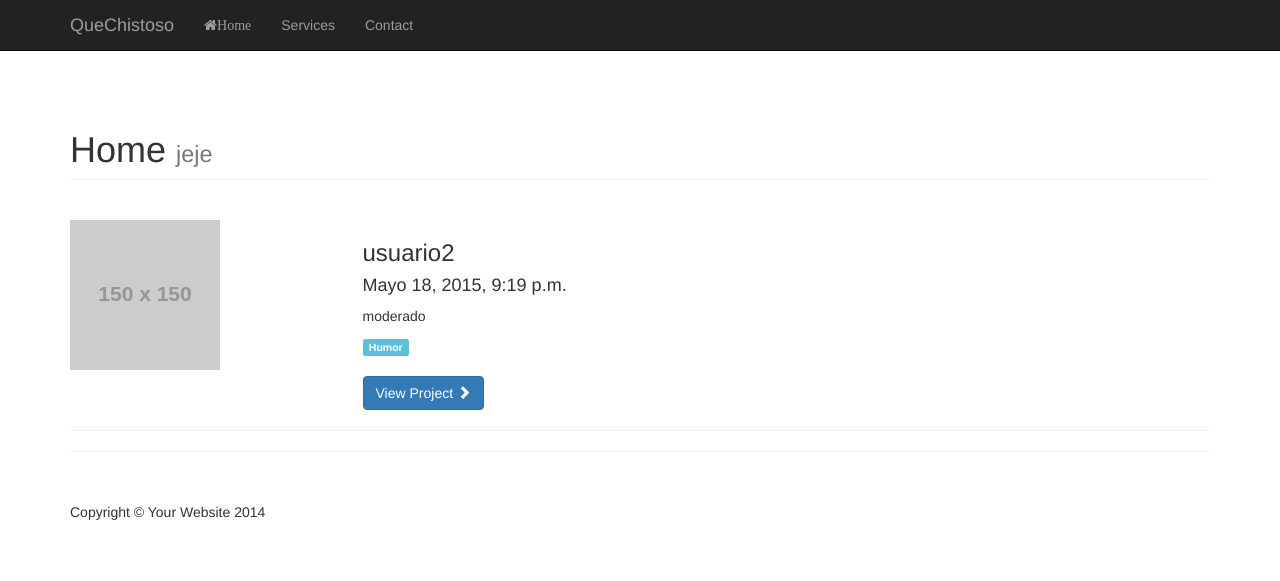
After one commit to mallorkers/quechistosodjango, a Django app: page /2/ in a window 1280 px wide. The commit adds this page. Shown: the top 581 px of the page. Run offline with Django 3.2, Linux system fonts and the light colour scheme; data comes from the database, SQL or seed files in the repository; both versions use the stored data as it was after the commit; grey boxes labelled with a size stand in for pictures from a placeholder-image service; some libraries are stand-ins or nearby versions.

Commit message:
Separado plantillas (herencia), creado detailView y comentarios.

```diff
--- a/quechistoso/main/urls.py
+++ b/quechistoso/main/urls.py
@@ -5,7 +5,7 @@ from api.viewsets import PublicationViewSet
 from api.viewsets import ModerateViewSet
 from api.viewsets import UserViewSet
 from api import views
-from publications.views import PublicationList
+from publications.views import PublicationList, PublicationDetail
 
 router = DefaultRouter()
 router.register(r'publications', PublicationViewSet)
@@ -17,6 +17,7 @@ router.register(r'users', UserViewSet)
 urlpatterns = patterns('',
     # Examples:
     url(r'^$', PublicationList.as_view(), name='home'),
+    url(r'^(?P<pk>\d+)/$', PublicationDetail.as_view(), name='pub_detail'),
     # url(r'^blog/', include('blog.urls')),
     url(r'^admin/', include(admin.site.urls)),
     url(r'^api/publication/(?P<pk>[0-9]+)/$', views.PublicationDetail.as_view()),
--- /dev/null
+++ b/quechistoso/publications/templates/publications/base.html
@@ -0,0 +1,113 @@
+{% load staticfiles %}
+<!DOCTYPE html>
+<html lang="en">
+
+<head>
+
+    <meta charset="utf-8">
+    <meta http-equiv="X-UA-Compatible" content="IE=edge">
+    <meta name="viewport" content="width=device-width, initial-scale=1">
+    <meta name="description" content="">
+    <meta name="author" content="">
+
+   <title>{% block title %}QueChistoso{% endblock %}</title>
+
+
+    <link rel="stylesheet" type="text/css" href="{% static 'css/bootstrap.css' %}" />
+    <link rel="stylesheet" href="//maxcdn.bootstrapcdn.com/font-awesome/4.3.0/css/font-awesome.min.css">
+
+
+
+    <!-- Custom CSS -->
+    <link href="css/1-col-portfolio.css" rel="stylesheet">
+
+    <!-- HTML5 Shim and Respond.js IE8 support of HTML5 elements and media queries -->
+    <!-- WARNING: Respond.js doesn't work if you view the page via file:// -->
+    <!--[if lt IE 9]>
+        <script src="https://oss.maxcdn.com/libs/html5shiv/3.7.0/html5shiv.js"></script>
+        <script src="https://oss.maxcdn.com/libs/respond.js/1.4.2/respond.min.js"></script>
+    <![endif]-->
+
+</head>
+
+<body>
+
+    <!-- Navigation -->
+    <nav class="navbar navbar-inverse navbar-fixed-top" role="navigation">
+        <div class="container">
+            <!-- Brand and toggle get grouped for better mobile display -->
+            <div class="navbar-header">
+                <button type="button" class="navbar-toggle" data-toggle="collapse" data-target="#bs-example-navbar-collapse-1">
+                    <span class="sr-only">Toggle navigation</span>
+                    <span class="icon-bar"></span>
+                    <span class="icon-bar"></span>
+                    <span class="icon-bar"></span>
+                </button>
+                <a class="navbar-brand" href="#">QueChistoso</a>
+            </div>
+            <!-- Collect the nav links, forms, and other content for toggling -->
+            <div class="collapse navbar-collapse" id="bs-example-navbar-collapse-1">
+                <ul class="nav navbar-nav">
+                    <li>
+
+                        <a href="{% url 'home' %}"><i class="fa fa-home">Home</i></a>
+                    </li>
+                    <li>
+                        <a href="#">Services</a>
+                    </li>
+                    <li>
+                        <a href="#">Contact</a>
+                    </li>
+                </ul>
+            </div>
+            <!-- /.navbar-collapse -->
+        </div>
+        <!-- /.container -->
+    </nav>
+
+    <!-- Page Content -->
+    <div class="container">
+
+        <!-- Page Heading -->
+        </br>
+        <div class="row">
+            <div class="col-lg-12">
+                <h1 class="page-header">Home
+                    <small>jeje</small>
+                </h1>
+            </div>
+        </div>
+        </br>
+        <!-- /.row -->
+
+        {% block content %} {% endblock %}
+        {% block pagination %} {% endblock %}
+
+
+
+
+
+        <hr>
+
+        <!-- Footer -->
+        <footer>
+            <div class="row">
+                <div class="col-lg-12">
+                    <p>Copyright &copy; Your Website 2014</p>
+                </div>
+            </div>
+            <!-- /.row -->
+        </footer>
+
+    </div>
+    <!-- /.container -->
+
+    <!-- jQuery -->
+    <script src="{% static 'js/jquery.js' %}"></script>
+
+    <!-- Bootstrap Core JavaScript -->
+    <script src="{% static 'js/bootstrap.js' %}"></script>
+
+</body>
+
+</html>
--- /dev/null
+++ b/quechistoso/publications/templates/publications/publication_detail.html
@@ -0,0 +1,31 @@
+{% extends 'publications/base.html' %}
+
+    {% block title %}{{publication.body|truncatewords:"15" }}{% endblock %}
+
+{% block content %}
+  <div class="row">
+            <div class="col-md-3">
+                <a href="#">
+                    <img class="img-responsive" src="http://placehold.it/150x150" alt="">
+                </a>
+            </div>
+            <div class="col-md-5">
+                <h3>{{publication.owner}}</h3>
+                <h4>{{publication.date_time}}</h4>
+                <p>{{publication.body}}</p>
+                {% for tag in publication.tags.all %}
+                <span class="label label-info">{{ tag }}</span>
+        {% endfor %}
+                </br>
+                </br>
+                <a class="btn btn-primary" href="{% url 'pub_detail' publication.id %}">View Project <span class="glyphicon glyphicon-chevron-right"></span></a>
+            </div>
+        </div>
+         <hr>
+
+        {% for comment in publication.comment_set.all %}
+        <h3>{{comment.user_profile}}</h3>
+        <p>{{comment.body}}</p>
+        <p>{{comment.date_time}}</p>
+        {% endfor %}
+{% endblock %}
--- a/quechistoso/publications/views.py
+++ b/quechistoso/publications/views.py
@@ -28,6 +28,7 @@ class PublicationList(ListView):
 class PublicationDetail(DetailView):
 
     model = Publication
+    context_object_name = 'publication'
 
 # def	 indice2(request):
 #     ultimas_preguntas = Pregunta.objects.all().order_by('­fecha')[:5]
```
Also changed, not shown: quechistoso/publications/templates/publications/index.html (+7 -109 lines), quechistoso/db.sqlite3.
